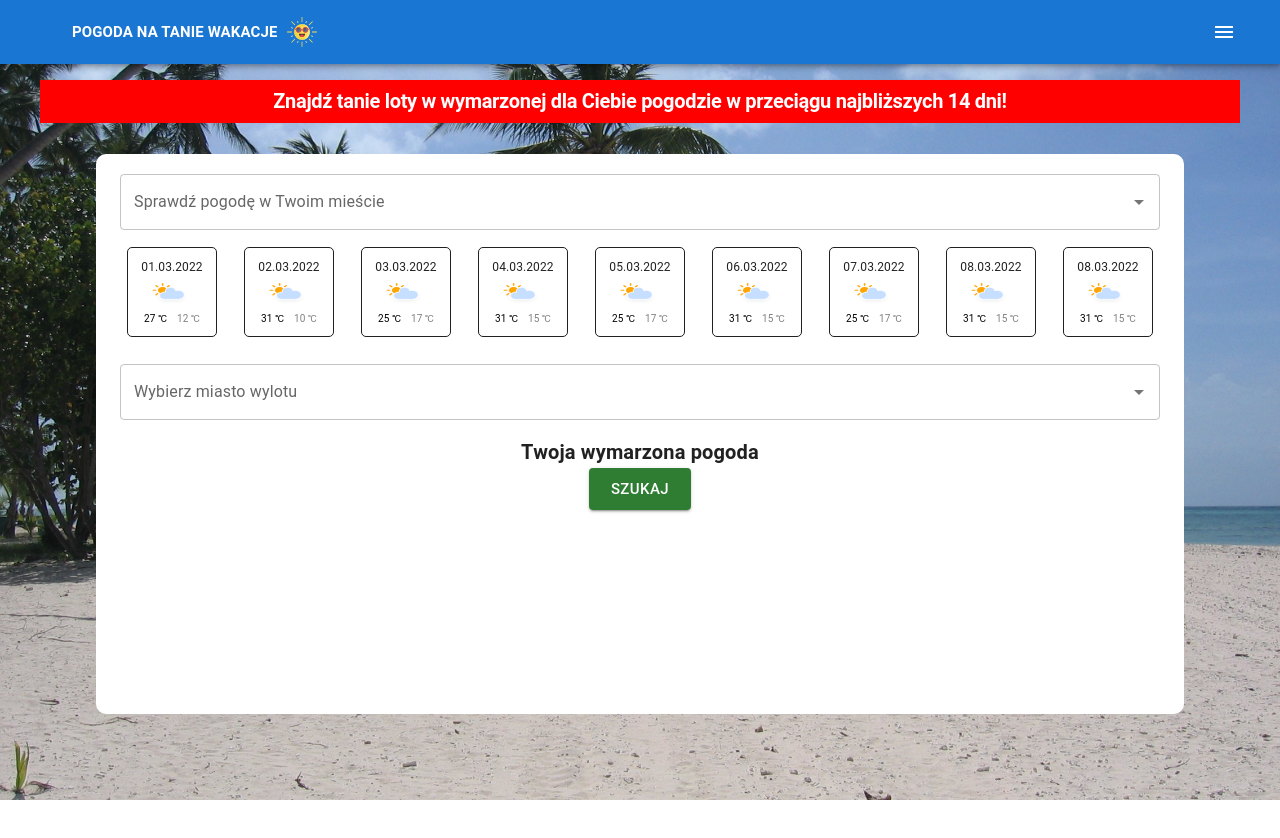
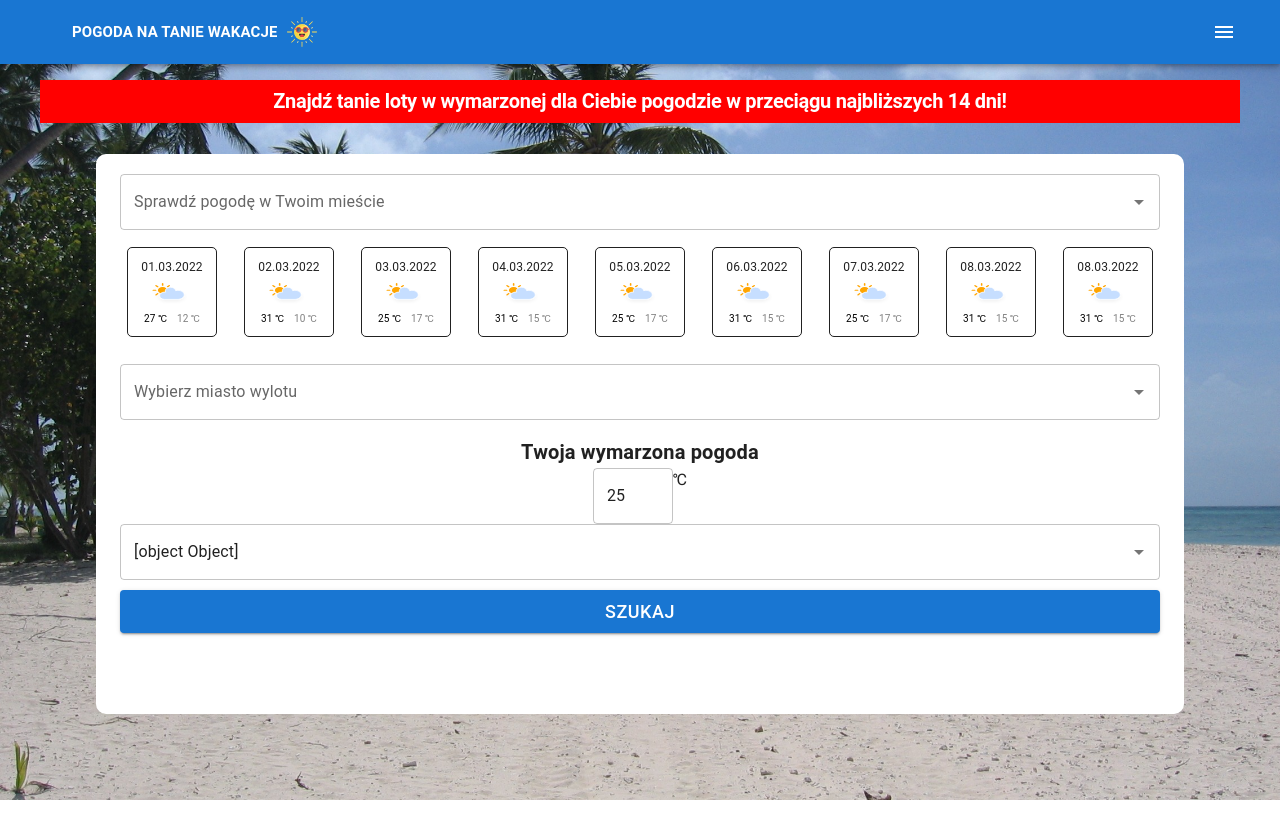
Before and after one commit to tomsonpl/best-vacation, a Next.js app: page / in a window 1280 px wide. Shown: the top 838 px of the page. Built offline with nearby package versions, Linux system fonts and the light colour scheme.

Commit message:
apply code review

```diff
--- a/components/Button/Button.tsx
+++ b/components/Button/Button.tsx
@@ -4,13 +4,12 @@ import { Button } from '@mui/material'
 export interface IButtonProps extends HTMLAttributes<HTMLButtonElement> {
   children: ReactNode
   variant: 'outlined' | 'contained'
-  size: 'small' | 'large'
-  color: 'success'
+  sx: Record<string, unknown>
 }
 
 export const BaseButton = ({ children, ...props }: IButtonProps) => {
   return (
-    <Button variant={props.variant} size={props.size} color={props.color}>
+    <Button variant={props.variant} sx={props.sx}>
       {children}
     </Button>
   )
--- a/components/Input/AirportCityInput.tsx
+++ b/components/Input/AirportCityInput.tsx
@@ -12,5 +12,7 @@ const airportCities = [
 ]
 
 export const AirportCityInput = () => {
-  return <BaseInput cities={airportCities} text={'Wybierz miasto wylotu'} />
+  return (
+    <BaseInput options={airportCities} placeholder={'Wybierz miasto wylotu'} />
+  )
 }
--- a/components/Input/BaseInput.tsx
+++ b/components/Input/BaseInput.tsx
@@ -3,8 +3,8 @@ import Autocomplete from '@mui/material/Autocomplete'
 import Box from '@mui/material/Box'
 
 interface IProps {
-  cities: { label: string }[]
-  text: string
+  options: { label: string }[]
+  placeholder: string
 }
 
 export const BaseInput = (props: IProps) => {
@@ -12,9 +12,11 @@ export const BaseInput = (props: IProps) => {
     <Box sx={{ marginTop: '20px', display: 'flex', justifyContent: 'center' }}>
       <Autocomplete
         disablePortal
-        options={props.cities}
+        options={props.options}
         sx={{ width: '100%' }}
-        renderInput={(params) => <TextField {...params} label={props.text} />}
+        renderInput={(params) => (
+          <TextField {...params} label={props.placeholder} />
+        )}
       />
     </Box>
   )
--- /dev/null
+++ b/components/Input/ChoseWeatherInput.tsx
@@ -0,0 +1,31 @@
+import CloudyDay1 from '../../assets/WeatherIcons/CloudyDay1.svg'
+import TextField from '@mui/material/TextField'
+import Autocomplete from '@mui/material/Autocomplete'
+
+const weather = [
+  {
+    label: CloudyDay1,
+  },
+  {
+    label: CloudyDay1,
+  },
+  {
+    label: CloudyDay1,
+  },
+]
+
+export const ChoseWeatherInput = () => {
+  return (
+    <Autocomplete
+      disablePortal
+      options={weather}
+      // sx={{ width: '100%' }}
+      defaultValue={CloudyDay1}
+      renderInput={(params) => (
+        <TextField
+          {...params} // label={'ble'}
+        />
+      )}
+    />
+  )
+}
--- /dev/null
+++ b/components/Input/NumberInput.tsx
@@ -0,0 +1,15 @@
+import TextField from '@mui/material/TextField'
+
+export const NumberInput = () => {
+  return (
+    <TextField
+      type="number"
+      name="paid"
+      // label=" "
+      variant="outlined"
+      defaultValue={25}
+      sx={{ width: '80px' }}
+      // onChange={event => handleChangeInput(inputField.id, event)}
+    />
+  )
+}
--- a/components/Input/YourCityWeatherInput.tsx
+++ b/components/Input/YourCityWeatherInput.tsx
@@ -3,14 +3,19 @@ import { BaseInput } from './BaseInput'
 const cities = [
   { label: 'Warszawa' },
   { label: 'Białystok' },
-  { label: 'Wrocław' },
+  { label: 'Będzin' },
   { label: 'Gdańsk' },
   { label: 'Szczecin' },
   { label: 'Zakopane' },
-  { label: 'Kraków' },
+  { label: 'Częstochowa' },
   { label: 'Radom' },
 ]
 
 export const YourCityWeatherInput = () => {
-  return <BaseInput cities={cities} text={'Sprawdź pogodę w Twoim mieście'} />
+  return (
+    <BaseInput
+      options={cities}
+      placeholder={'Sprawdź pogodę w Twoim mieście'}
+    />
+  )
 }
--- a/components/WeatherCard/WeatherCard.tsx
+++ b/components/WeatherCard/WeatherCard.tsx
@@ -5,7 +5,6 @@ import * as React from 'react'
 
 interface IProps {
   borderColor?: string
-  key: number
   date: string
   weatherImage: string
   temperatureDay: number
--- a/package.json
+++ b/package.json
@@ -17,11 +17,11 @@
     "@mui/icons-material": "^5.8.4",
     "@mui/material": "^5.8.4",
     "next": "12.1.6",
-    "react": "18.1.0",
-    "react-dom": "18.1.0",
-    "storybook-addon-next": "^1.6.6"
+    "react": "18.1.0"
   },
   "devDependencies": {
+    "react-dom": "18.1.0",
+    "storybook-addon-next": "^1.6.6",
     "@babel/core": "^7.18.5",
     "@storybook/addon-actions": "^6.5.9",
     "@storybook/addon-essentials": "^6.5.9",
--- a/pages/index.tsx
+++ b/pages/index.tsx
@@ -9,6 +9,9 @@ import { YourCityWeatherInput } from '../components/Input/YourCityWeatherInput'
 import { AirportCityInput } from '../components/Input/AirportCityInput'
 import { TypographySlogan } from '../components/Typography/TypographySlogan'
 import { BaseButton } from '../components/Button/Button'
+import { NumberInput } from '../components/Input/NumberInput'
+import * as React from 'react'
+import { ChoseWeatherInput } from '../components/Input/ChoseWeatherInput'
 
 const Home: NextPage = () => {
   return (
@@ -44,7 +47,20 @@ const Home: NextPage = () => {
           <WeatherCardsContainer />
           <AirportCityInput />
           <TypographySlogan text={'Twoja wymarzona pogoda'} />
-          <BaseButton variant={'contained'} size={'large'} color={'success'}>
+          <Box>
+            <NumberInput />
+            <span>&#8451;</span>
+            <ChoseWeatherInput />
+          </Box>
+          <BaseButton
+            variant={'contained'}
+            sx={{
+              width: '100%',
+              fontSize: '18px',
+              backgroundColor: '#1976d2',
+              mt: '10px',
+            }}
+          >
             Szukaj
           </BaseButton>
         </Container>
```
Also changed, not shown: 1 other file (tests, documents, lock files or other folders).
